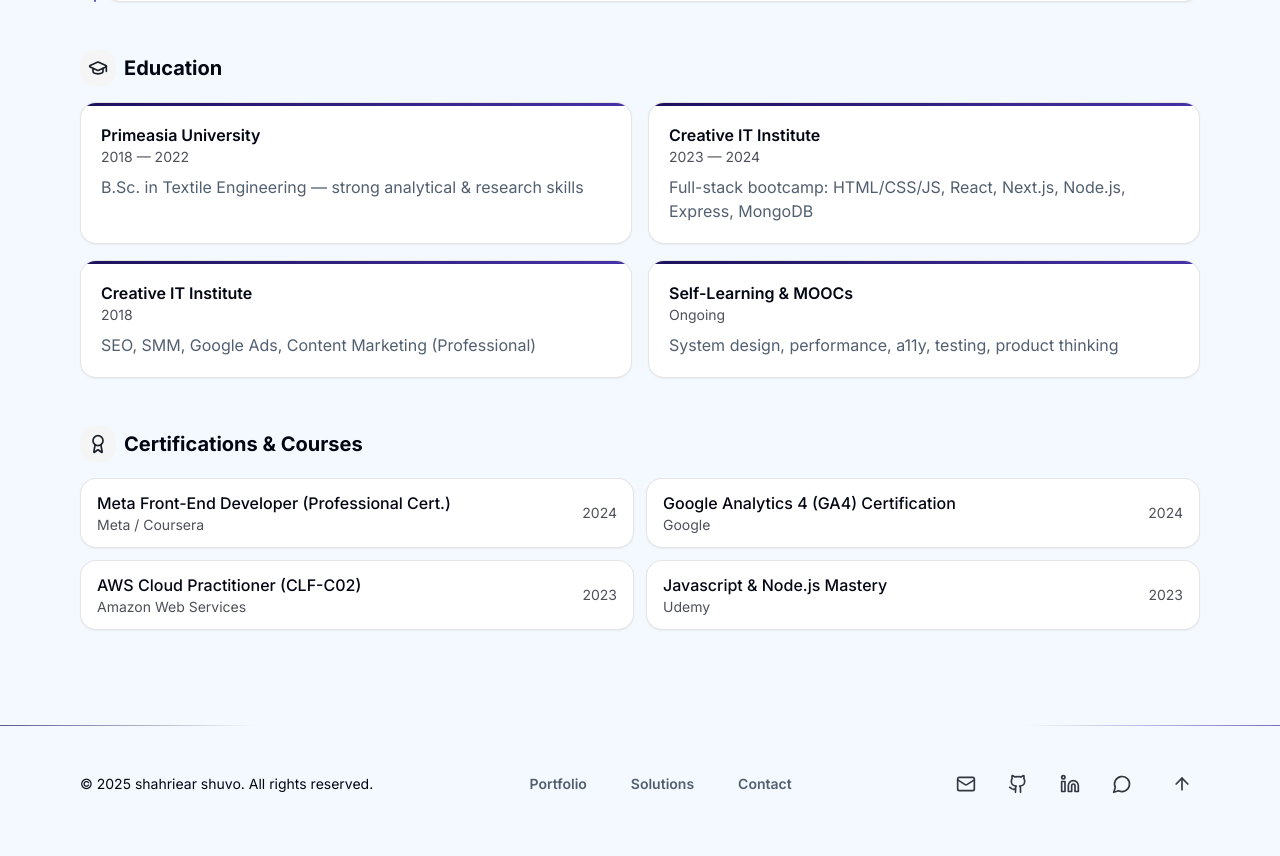
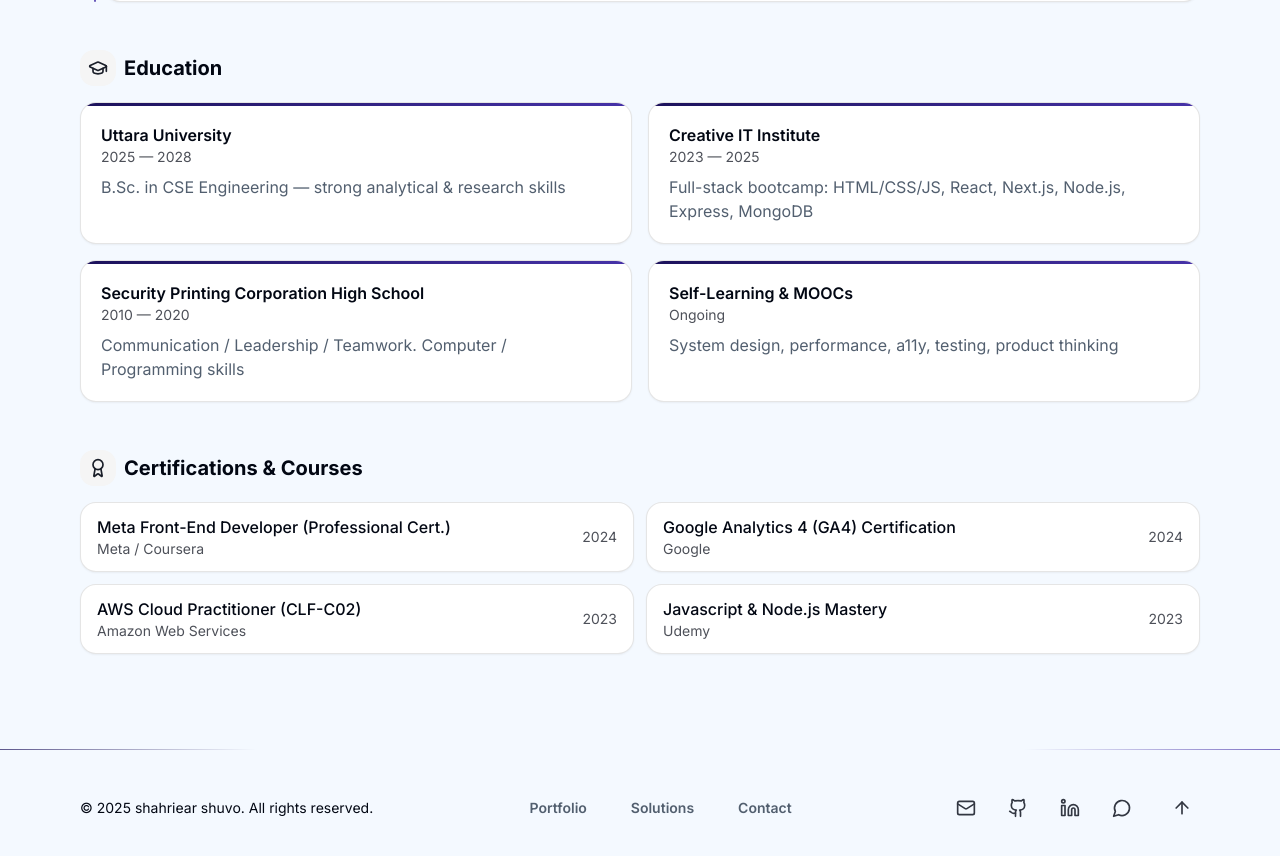
Before and after one commit to shahriear/portfolio, a Next.js app: page /resume in a window 1280 px wide. Shown: the part 1376-2232 px from the top of the page. Built offline with nearby package versions, Linux system fonts and the light colour scheme; no server answers.

Commit message:
account updating

```diff
--- a/app/resume/page.jsx
+++ b/app/resume/page.jsx
@@ -73,26 +73,26 @@ const experience = [
 
 const education = [
   {
-    school: "Primeasia University",
-    period: "2018 — 2022",
-    details:
-      "B.Sc. in Textile Engineering — strong analytical & research skills",
+    school: 'Uttara University',
+    period: '2025 — 2028',
+    details: 'B.Sc. in CSE Engineering — strong analytical & research skills',
   },
   {
-    school: "Creative IT Institute",
-    period: "2023 — 2024",
+    school: 'Creative IT Institute',
+    period: '2023 — 2025',
     details:
-      "Full-stack bootcamp: HTML/CSS/JS, React, Next.js, Node.js, Express, MongoDB",
+      'Full-stack bootcamp: HTML/CSS/JS, React, Next.js, Node.js, Express, MongoDB',
   },
   {
-    school: "Creative IT Institute",
-    period: "2018",
-    details: "SEO, SMM, Google Ads, Content Marketing (Professional)",
+    school: 'Security Printing Corporation High School',
+    period: '2010 — 2020',
+    details:
+      'Communication / Leadership / Teamwork. Computer / Programming skills',
   },
   {
-    school: "Self-Learning & MOOCs",
-    period: "Ongoing",
-    details: "System design, performance, a11y, testing, product thinking",
+    school: 'Self-Learning & MOOCs',
+    period: 'Ongoing',
+    details: 'System design, performance, a11y, testing, product thinking',
   },
 ];
 
--- a/app/signin/page.jsx
+++ b/app/signin/page.jsx
@@ -46,7 +46,7 @@ export default function SignInPage() {
       <div className="w-full max-w-lg">
         <Link
           href="/"
-          className="inline-flex items-center gap-2 text-sm opacity-70 hover:opacity-100 mb-3"
+          className="inline-flex items-center gap-2 text-sm opacity-70 hover:opacity-100 mb-8 border border-gray-400 rounded-xl hover:bg-gray-500 hover:text-white dark:hover:bg-yellow-600 p-2"
         >
           <ArrowLeft size={16} /> Back Home
         </Link>
@@ -56,7 +56,7 @@ export default function SignInPage() {
             className="h-1.5"
             style={{
               background:
-                "linear-gradient(90deg, var(--brand-hex), var(--brand2-hex))",
+                'linear-gradient(90deg, var(--brand-hex), var(--brand2-hex))',
             }}
           />
           <div className="bg-white/80 dark:bg-neutral-950/70 backdrop-blur p-8">
@@ -76,7 +76,7 @@ export default function SignInPage() {
                     <input
                       type="email"
                       value={email}
-                      onChange={(e) => setEmail(e.target.value)}
+                      onChange={e => setEmail(e.target.value)}
                       placeholder="you@example.com"
                       className="flex-1 bg-transparent py-3 outline-none"
                       required
@@ -92,18 +92,18 @@ export default function SignInPage() {
                   className="w-full rounded-2xl px-4 py-3 font-semibold shadow-md text-white"
                   style={{
                     background:
-                      "linear-gradient(90deg, var(--brand-hex), var(--brand2-hex))",
+                      'linear-gradient(90deg, var(--brand-hex), var(--brand2-hex))',
                   }}
                 >
-                  {submitting ? "Please wait…" : "Get sign-in link"}
+                  {submitting ? 'Please wait…' : 'Get sign-in link'}
                 </button>
 
                 <p className="text-xs opacity-70 text-center">
-                  By continuing, you agree to our{" "}
+                  By continuing, you agree to our{' '}
                   <Link href="/legal/terms" className="underline">
                     Terms
-                  </Link>{" "}
-                  &{" "}
+                  </Link>{' '}
+                  &{' '}
                   <Link href="/legal/privacy" className="underline">
                     Privacy Policy
                   </Link>
--- a/components/Navbar.jsx
+++ b/components/Navbar.jsx
@@ -13,7 +13,7 @@ const links = [
   { href: "/about", label: "About" },
   { href: "/resume", label: "Resume" },
   { href: "/portfolio", label: "Portfolio" },
-  { href: "/garments", label: "Garments" },
+  // { href: "/garments", label: "Garments" },
   { href: "/contact", label: "Contact" },
 ];
 
@@ -100,7 +100,7 @@ export default function Navbar() {
           </Link>
         </div>
         {/* MIDDLE NAV (desktop only, occupies true center column) */}
-        <nav className="hidden md:flex items-center justify-center gap-2 col-start-2">
+        <nav className="hidden md:flex items-center justify-center gap-2 col-start-2 ">
           {links.map(l => {
             const active = pathname === l.href;
             return (
@@ -159,7 +159,7 @@ export default function Navbar() {
       {/* ===== Mobile panel ===== */}
       <div
         id="mobile-menu"
-        className={`md:hidden fixed inset-x-0 top-16 z-50 bg-white/95 dark:bg-neutral-950/90 border-t border-black/10 dark:border-white/10 shadow-lg transition-transform duration-200 ${
+        className={`md:hidden fixed inset-x-0 top-16 z-50 bg-white/95 dark:bg-neutral-900/95 border-t border-black/10 dark:border-white/10 shadow-lg transition-transform duration-200 ${
           open
             ? 'translate-y-0 opacity-100'
             : '-translate-y-2 opacity-0 pointer-events-none'
@@ -170,7 +170,7 @@ export default function Navbar() {
           {/* Mobile search */}
           <form
             onSubmit={submitSearch}
-            className="flex items-center gap-2 bg-[oklch(var(--surface))] ring-1 ring-black/10 dark:ring-white/10 rounded-xl p-2 shadow-md"
+            className="flex items-center gap-2 bg-[oklch(var(--surface))] ring-1 ring-black/10 dark:ring-white/20 rounded-xl p-2 shadow-md"
           >
             <Search size={18} className="opacity-70" />
             <input
```
Also changed, not shown: 1 other file (tests, documents, lock files or other folders).
